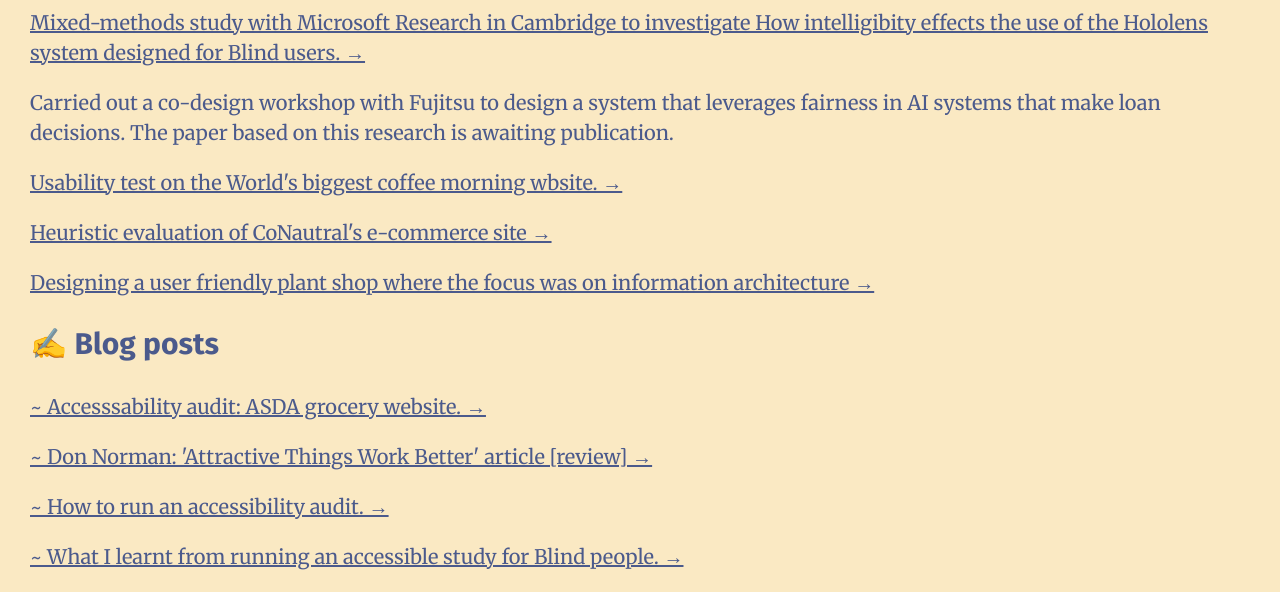
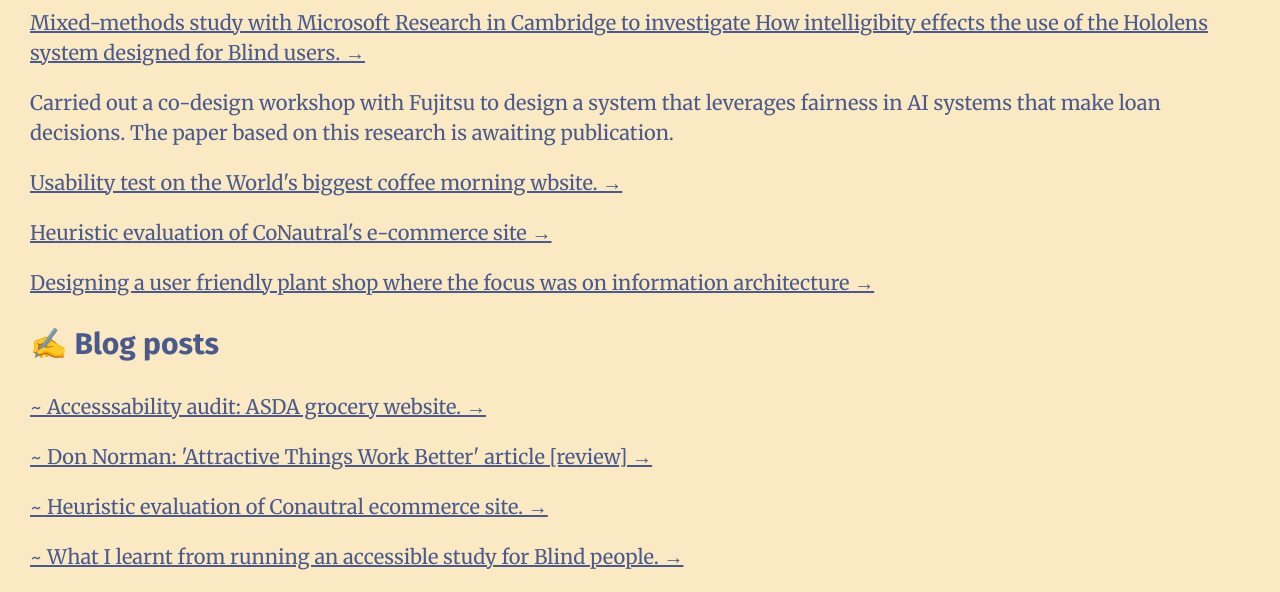
Before and after one commit to subeida91/subeida91.github.io, a website: page index.html in a window 1280 px wide. Shown: the part 486-1078 px from the top of the page. Drawn offline with Linux system fonts and the light colour scheme.

Commit message:
Update index.html

```diff
--- a/index.html
+++ b/index.html
@@ -46,7 +46,7 @@
 <h1> ✍️ Blog posts </h1>
 <a href="https://blog.subeidaahmed.com/This%20post%20is%20about%20an%20accessability%20audit%20I%20carried%20out%20on%20a%20grocery%20website%20in%202019." target="_blank"><p> ~ Accesssability audit: ASDA grocery website. → </p></a>
 <a href="https://blog.subeidaahmed.com/This%20post%20covers%20the%20extent%20to%20which%20I%20agree%20with%20his%20viewpoint." target="_blank"> <p> ~ Don Norman: 'Attractive Things Work Better' article [review] →</p></a>
-<a href="https://blog.subeidaahmed.com/I%20ran%20an%20expert%20review%20of%20Conautral's%20website." target="_blank"><p> ~ How to run an accessibility audit. →</p></a>
+<a href="https://blog.subeidaahmed.com/i%20ran%20an%20expert%20review%20of%20conautral's%20website./" target="_blank"><p> ~ Heuristic evaluation of Conautral ecommerce site. →</p></a>
 <a href="https://blog.subeidaahmed.com/This%20post%20covers%20my%20learnings%20from%20an%20internship%20with%20Microsoft%20in%202019" target="_blank"> <p> ~ What I learnt from running an accessible study for Blind people. →</p></a>
  <!--<p> ~ User research books I recommend to anyone looking to get into UX research </p>-->
 
```
